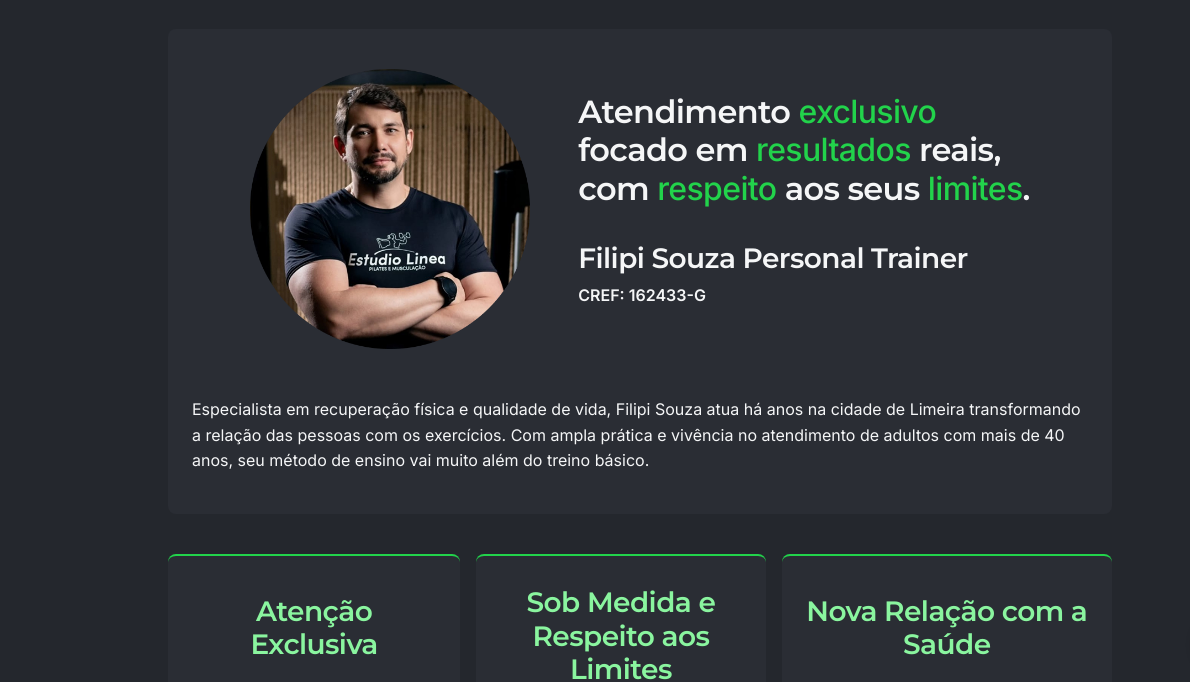
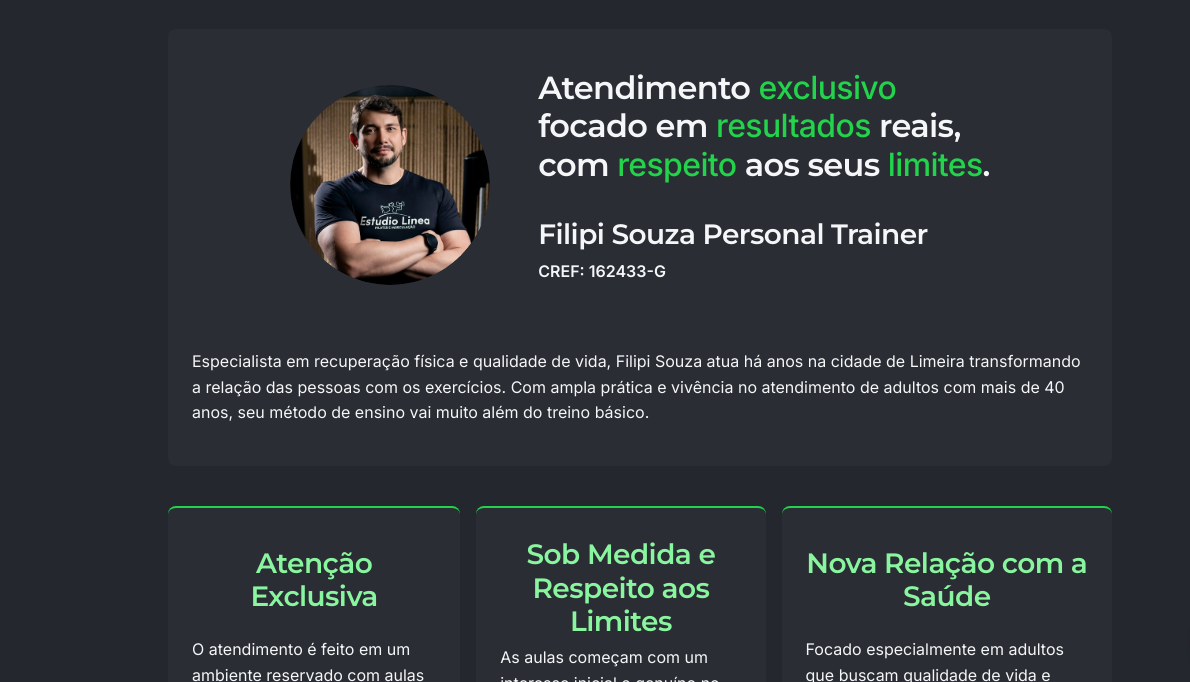
Before and after one commit to vitormazon12/SitePersonalTrainer, a plain HTML site: page index.html in a window 1280 px wide. Shown: the part 104-786 px from the top of the page, 0-1190 px from the left. Drawn offline with nearby package versions, Linux system fonts and the light colour scheme.

Commit message:
fix(style): Foto ajustada

```diff
--- a/style.css
+++ b/style.css
@@ -169,8 +169,8 @@ main{
 }
 
 .foto {
-    width: 280px;
-    height: 280px;
+    width: 200px;
+    height: 200px;
     object-fit: cover; /* Esse comando serve para ajustar a foto e não cortar as bordas */
     border-radius: 100px; /* Faz a foto cortar redondamente */
 }
```
